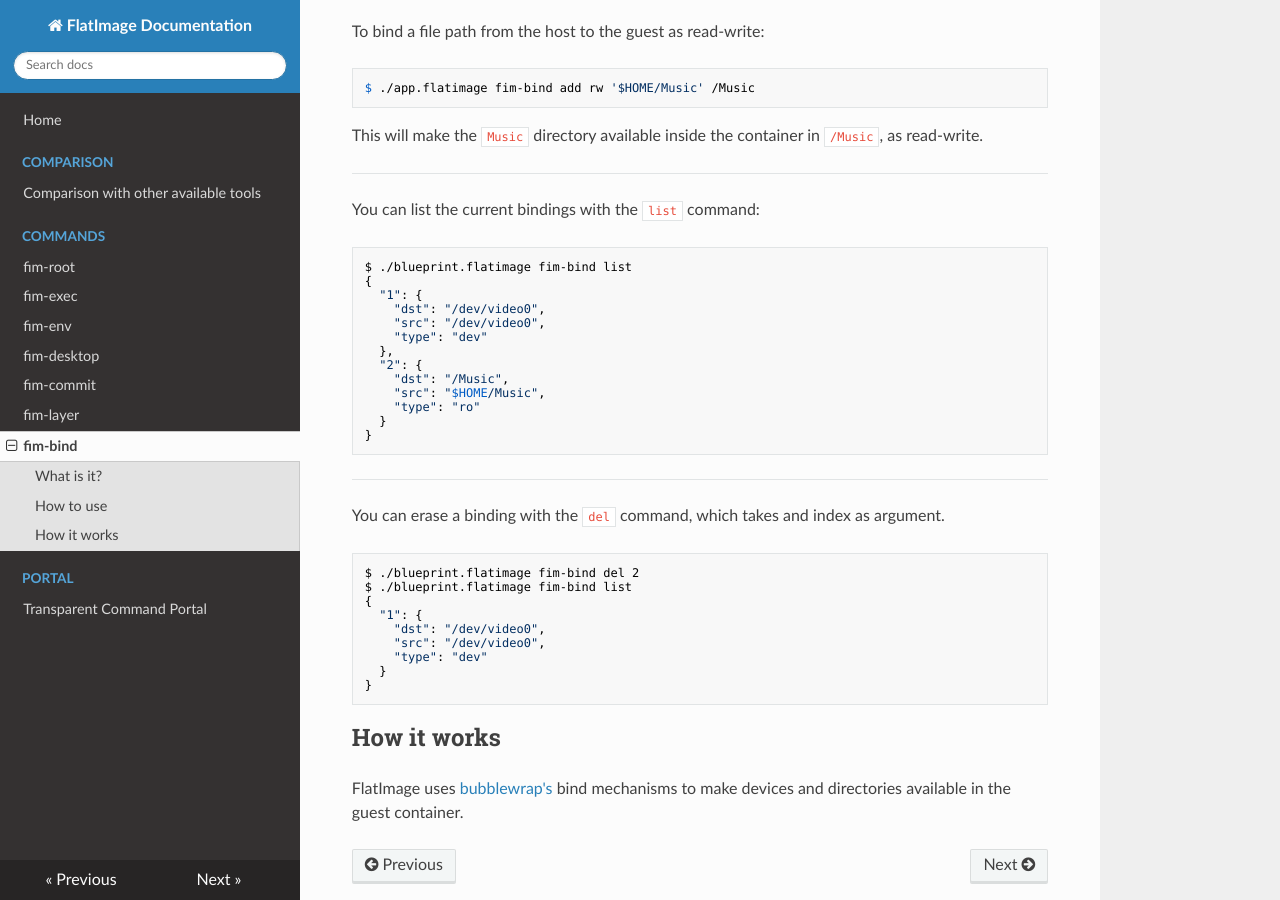
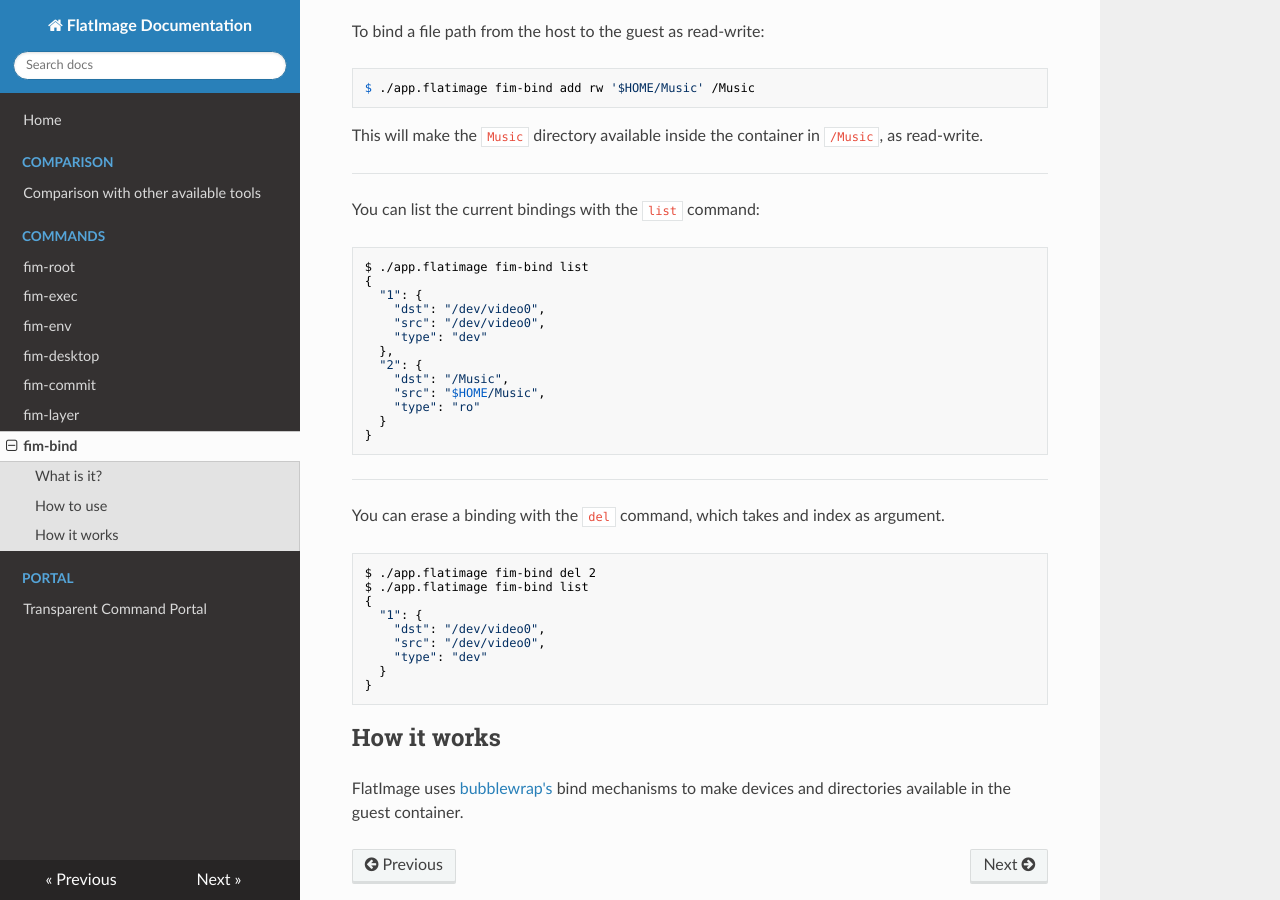
Before and after one commit to flatimage/docs, an MkDocs documentation site: the page built from docs/bind.md, in a window 1280 px wide and 900 px high, scrolled down 1036 px. Built offline with MkDocs 1.6.1, drawn with Linux system fonts in a browser that asks for light colours; nearby versions of some CDN libraries.

Commit message:
Include fim-bind documentation [3]

````diff
--- a/docs/bind.md
+++ b/docs/bind.md
@@ -58,7 +58,7 @@
 You can list the current bindings with the `list` command:
 
 ```
-$ ./blueprint.flatimage fim-bind list
+$ ./app.flatimage fim-bind list
 {
   "1": {
     "dst": "/dev/video0",
@@ -78,8 +78,8 @@
 You can erase a binding with the `del` command, which takes and index as
 argument.
 ```
-$ ./blueprint.flatimage fim-bind del 2
-$ ./blueprint.flatimage fim-bind list
+$ ./app.flatimage fim-bind del 2
+$ ./app.flatimage fim-bind list
 {
   "1": {
     "dst": "/dev/video0",
````
